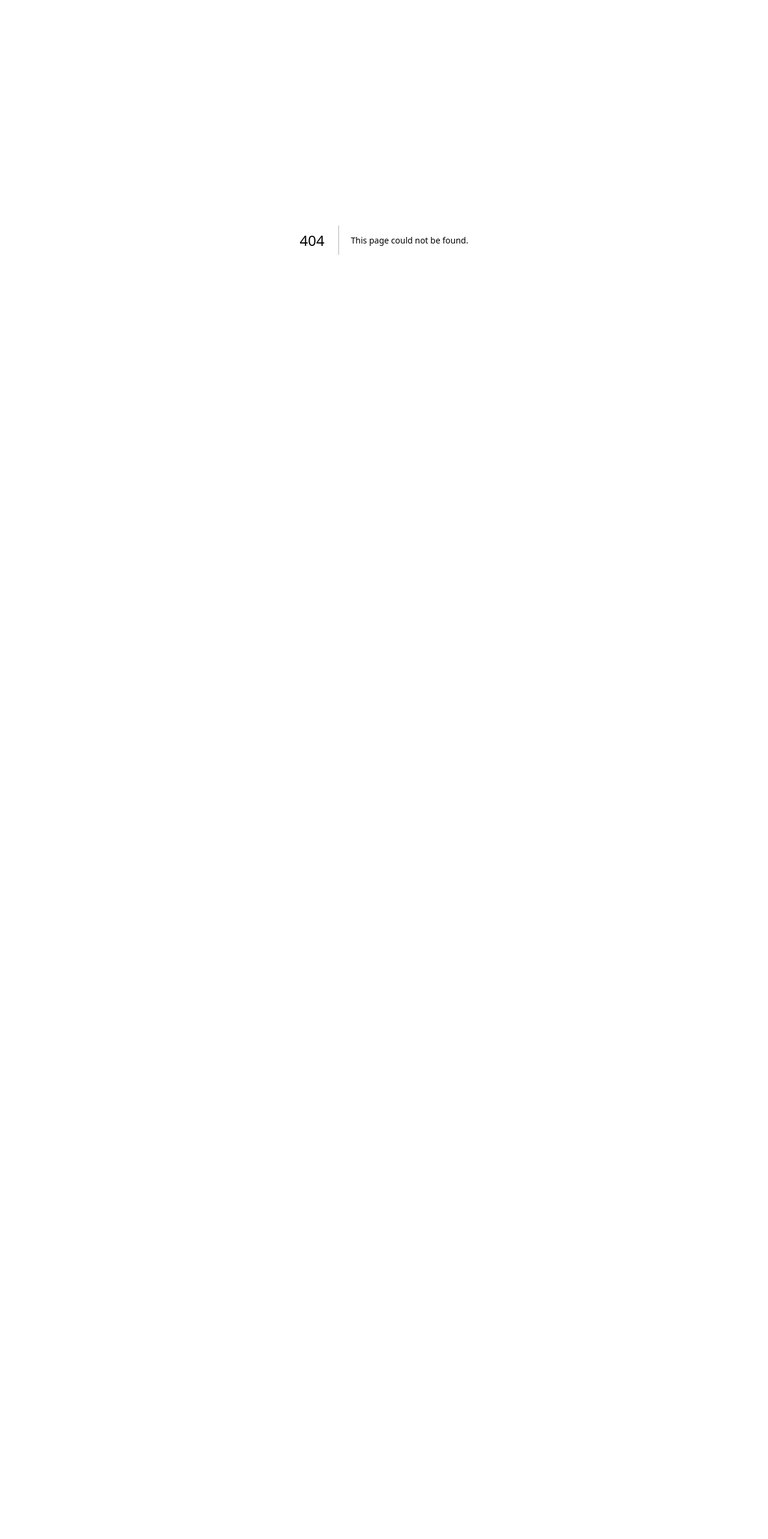
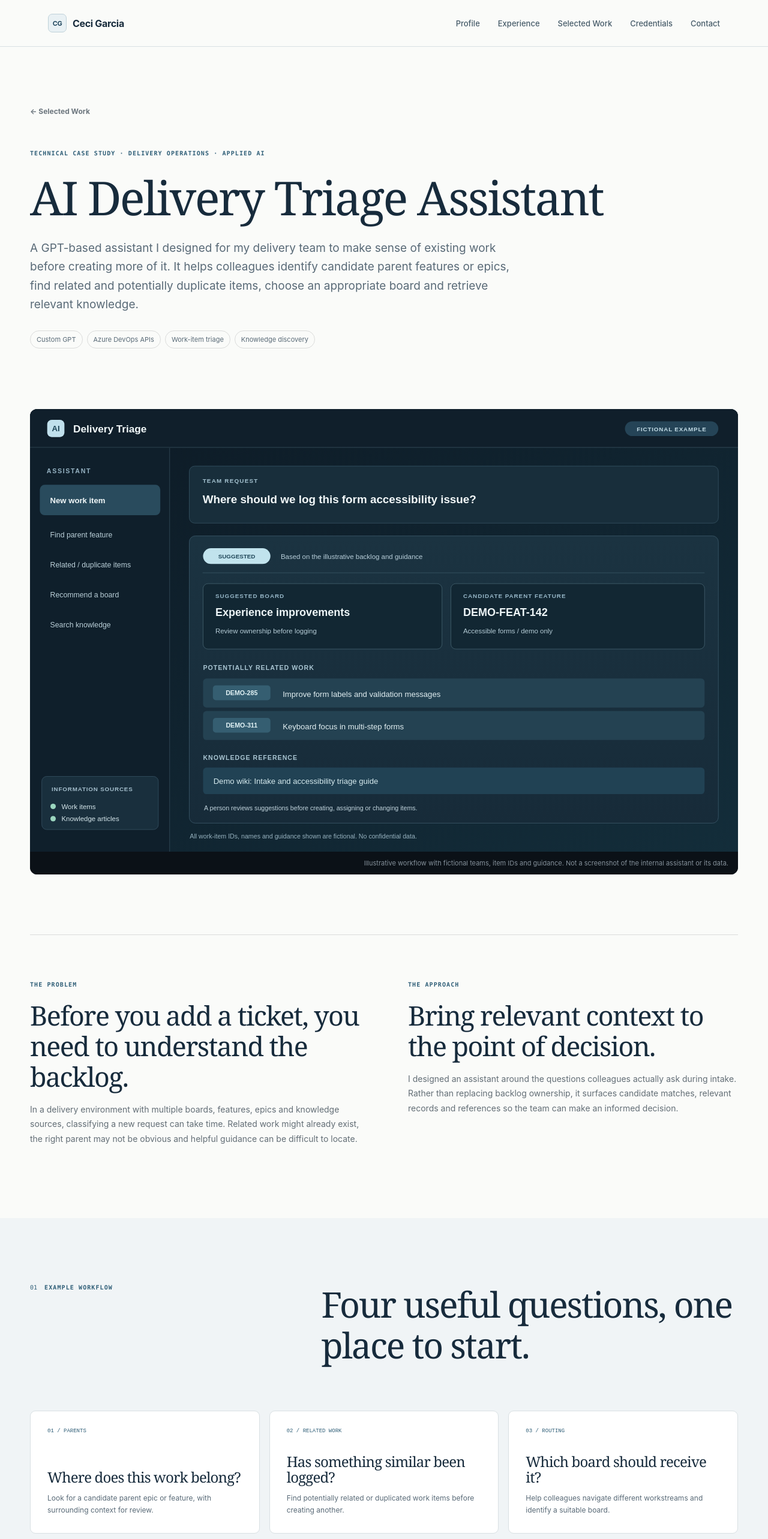
Before and after one commit to CeciG21/cg-website, a Next.js app: page /projects/ai-delivery-triage in a window 1280 px wide. Before the commit this address had no page. Shown: the top 2566 px of the page at 60% size. Before the commit the page ends 800 px from the top, so only its background shows below. Built offline with nearby package versions, Linux system fonts and the light colour scheme.

Commit message:
feat: publish anonymised AI delivery triage assistant case study

```diff
--- /dev/null
+++ b/app/projects/ai-delivery-triage/page.tsx
@@ -0,0 +1,171 @@
+import type { Metadata } from "next";
+import Link from "next/link";
+import { SiteFooter, SiteHeader } from "../../components/SiteChrome";
+
+export const metadata: Metadata = {
+  title: "AI Delivery Triage Assistant | Selected Work | Ceci Garcia",
+  description:
+    "A practical AI-assisted delivery triage case study: finding work-item parents, related tickets, suitable boards and knowledge guidance.",
+};
+
+export default function AIDeliveryTriagePage() {
+  return (
+    <>
+      <SiteHeader />
+      <main id="main-content">
+        <section className="section-shell mp-case-hero">
+          <Link className="mp-back" href="/projects/">← Selected Work</Link>
+          <span className="section-kicker">TECHNICAL CASE STUDY · DELIVERY OPERATIONS · APPLIED AI</span>
+          <h1>AI Delivery Triage Assistant</h1>
+          <p className="mp-case-lede">
+            A GPT-based assistant I designed for my delivery team to make sense of existing work
+            before creating more of it. It helps colleagues identify candidate parent features
+            or epics, find related and potentially duplicate items, choose an appropriate board
+            and retrieve relevant knowledge.
+          </p>
+          <div className="project-tags">
+            <span>Custom GPT</span>
+            <span>Azure DevOps APIs</span>
+            <span>Work-item triage</span>
+            <span>Knowledge discovery</span>
+          </div>
+        </section>
+
+        <section className="section-shell mp-screenshot-section">
+          <figure className="mp-screenshot-frame">
+            <img
+              src="/images/ai-delivery-triage-demo.svg"
+              alt="Fictional AI triage example suggesting a board, a possible parent feature, related tickets and a relevant knowledge article"
+              width={1440}
+              height={900}
+            />
+            <figcaption>
+              Illustrative workflow with fictional teams, item IDs and guidance.
+              Not a screenshot of the internal assistant or its data.
+            </figcaption>
+          </figure>
+        </section>
+
+        <section className="section-shell mp-case-grid" aria-label="Project context">
+          <article>
+            <span className="section-kicker">THE PROBLEM</span>
+            <h2>Before you add a ticket, you need to understand the backlog.</h2>
+            <p>
+              In a delivery environment with multiple boards, features, epics and knowledge
+              sources, classifying a new request can take time. Related work might already
+              exist, the right parent may not be obvious and helpful guidance can be difficult
+              to locate.
+            </p>
+          </article>
+          <article>
+            <span className="section-kicker">THE APPROACH</span>
+            <h2>Bring relevant context to the point of decision.</h2>
+            <p>
+              I designed an assistant around the questions colleagues actually ask during
+              intake. Rather than replacing backlog ownership, it surfaces candidate matches,
+              relevant records and references so the team can make an informed decision.
+            </p>
+          </article>
+        </section>
+
+        <section className="projects-section mp-case-dark" aria-labelledby="triage-flow">
+          <div className="section-shell">
+            <div className="section-heading split-heading">
+              <div>
+                <span className="section-number">01</span>
+                <span className="section-kicker">EXAMPLE WORKFLOW</span>
+              </div>
+              <h2 id="triage-flow">Four useful questions, one place to start.</h2>
+            </div>
+            <div className="mp-benefit-grid">
+              <article>
+                <span>01 / PARENTS</span>
+                <h3>Where does this work belong?</h3>
+                <p>Look for a candidate parent epic or feature, with surrounding context for review.</p>
+              </article>
+              <article>
+                <span>02 / RELATED WORK</span>
+                <h3>Has something similar been logged?</h3>
+                <p>Find potentially related or duplicated work items before creating another.</p>
+              </article>
+              <article>
+                <span>03 / ROUTING</span>
+                <h3>Which board should receive it?</h3>
+                <p>Help colleagues navigate different workstreams and identify a suitable board.</p>
+              </article>
+            </div>
+          </div>
+        </section>
+
+        <section className="section-shell mp-case-details" aria-labelledby="triage-technical">
+          <div>
+            <span className="section-kicker">IMPLEMENTATION</span>
+            <h2 id="triage-technical">A practical assistant connected to delivery knowledge.</h2>
+          </div>
+          <div className="mp-detail-list">
+            <div>
+              <b>Conversational interface</b>
+              <p>A configured GPT makes it easier to ask everyday delivery questions in natural language.</p>
+            </div>
+            <div>
+              <b>Work-item context</b>
+              <p>Azure DevOps API integration supports searches for related items, candidate hierarchy and workstream context.</p>
+            </div>
+            <div>
+              <b>Knowledge search</b>
+              <p>Wiki and existing knowledge help colleagues find guidance instead of relying on memory alone.</p>
+            </div>
+            <div>
+              <b>Decision boundary</b>
+              <p>Suggestions support human review; a candidate match is not automatically a confirmed duplicate, correct parent or final assignment.</p>
+            </div>
+          </div>
+        </section>
+
+        <section className="section-shell mp-case-grid" aria-label="My contribution and scope">
+          <article>
+            <span className="section-kicker">MY CONTRIBUTION</span>
+            <h2>From recurring delivery questions to a usable AI workflow.</h2>
+            <p>
+              I identified the repeated intake and knowledge-retrieval questions, designed
+              the assistant, connected it to relevant delivery sources and made it available
+              to my team. The objective was practical support for day-to-day decisions, not AI
+              adoption for its own sake.
+            </p>
+          </article>
+          <article>
+            <span className="section-kicker">SCOPE &amp; DISCLOSURE</span>
+            <h2>A team-facing tool, not a public product demo.</h2>
+            <p>
+              The actual assistant operates with internal work-item and knowledge context.
+              This case study intentionally excludes real item identifiers, boards, wiki
+              content, prompts, credentials and access details. The preview is fictional,
+              and no unverified adoption figures or time-saving metrics are claimed.
+            </p>
+          </article>
+        </section>
+
+        <section className="section-shell mp-case-grid" aria-label="Lessons and professional relevance">
+          <article>
+            <span className="section-kicker">WHAT I LEARNT</span>
+            <h2>AI is more useful when it helps people verify a decision.</h2>
+          </article>
+          <article>
+            <p>
+              For operational triage, the value lies in making existing information easier to
+              discover, explaining why an item may be related and leaving ownership with the
+              people responsible for the backlog. That connects technical integration,
+              information governance and delivery leadership.
+            </p>
+          </article>
+        </section>
+
+        <section className="section-shell mp-next-project">
+          <span>Related case study</span>
+          <Link href="/projects/delivery-lens/">Delivery Lens →</Link>
+        </section>
+      </main>
+      <SiteFooter />
+    </>
+  );
+}
```
